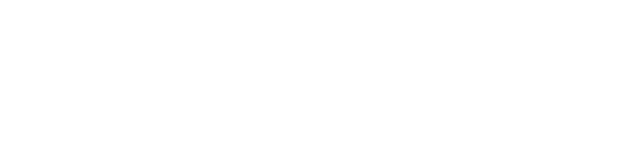
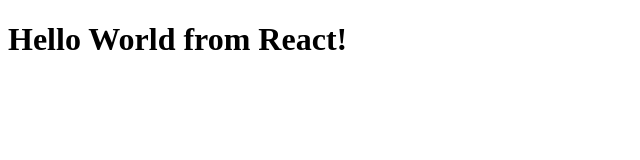
Before and after one commit to pandey-rakshit/namaste-react, a plain HTML site: page chapter3/index.html in a window 1280 px wide. Shown: the whole page, without its empty margins (0-640 px from the left). Drawn offline with nearby package versions, Linux system fonts and the light colour scheme.

Commit message:
ADD: chapter 3 - Hello world from React

```diff
--- a/chapter3/index.html
+++ b/chapter3/index.html
@@ -17,5 +17,13 @@
       crossorigin
       src="https://unpkg.com/react-dom@18/umd/react-dom.development.js"
     ></script>
+
+    <script>
+      const heading = React.createElement("h1", {}, "Hello World from React!");
+
+      const root = ReactDOM.createRoot(document.getElementById("root"));
+
+      root.render(heading);
+    </script>
   </body>
 </html>
```
Also changed, not shown: chapter3/readme.md.
